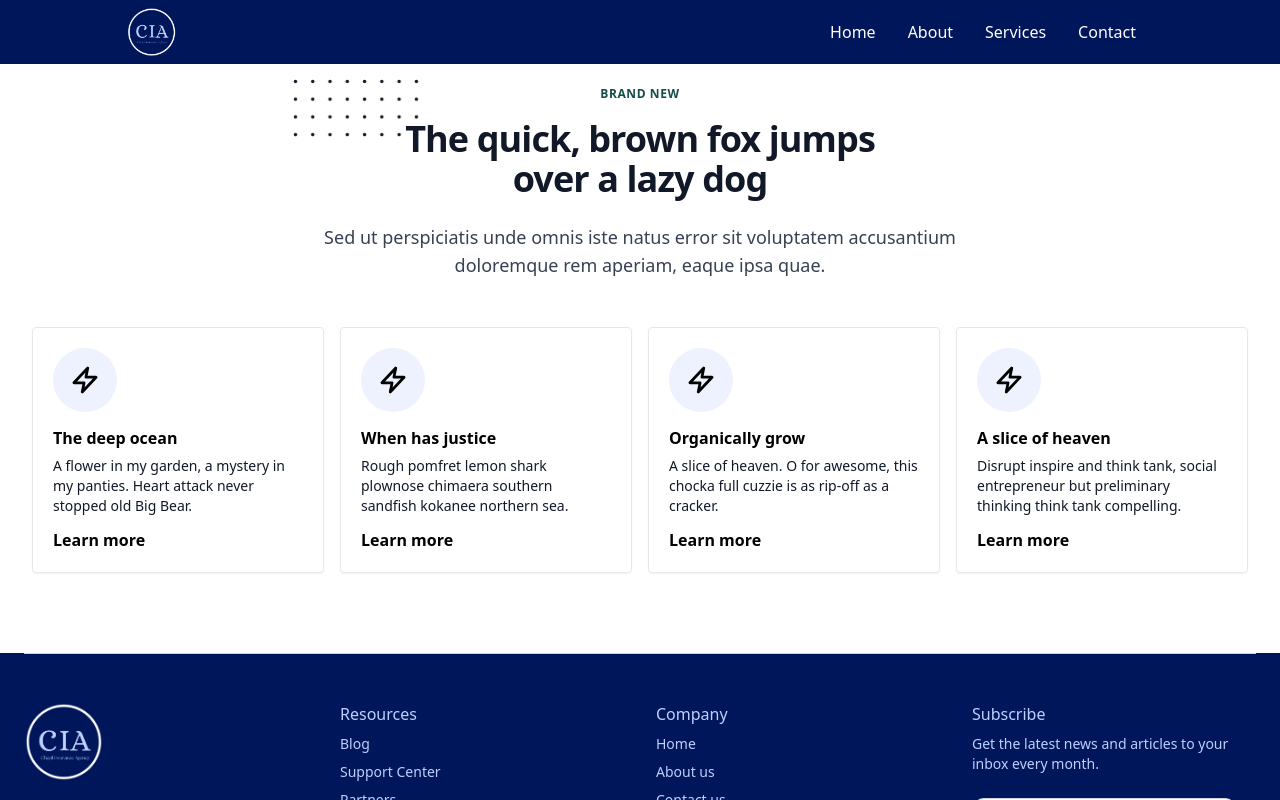
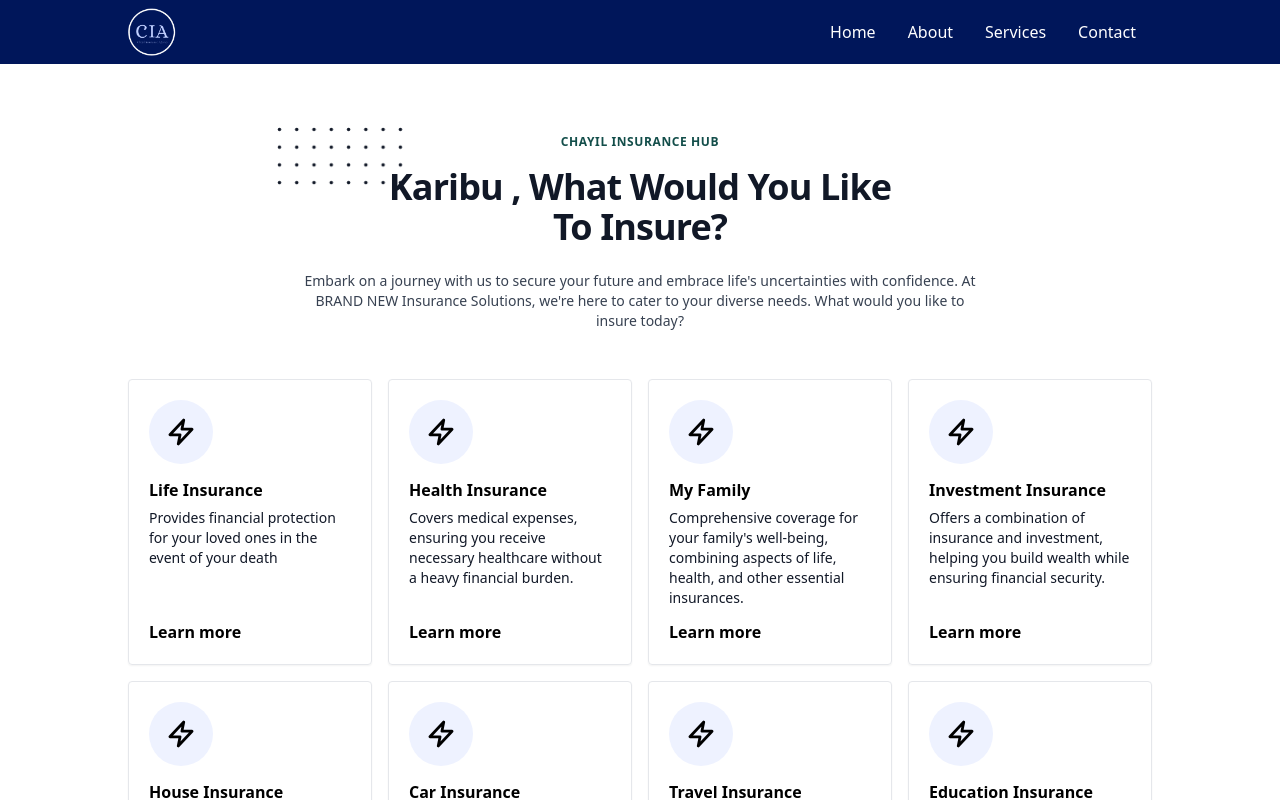
Before and after one commit to Chayil-Insurance/website, a React (Vite) app: page /services in a window 1280 px wide. Shown: the top 800 px of the page. Built offline with nearby package versions, Linux system fonts and the light colour scheme.

Commit message:
render services from the dataset

```diff
--- a/src/pages/Productspage.jsx
+++ b/src/pages/Productspage.jsx
@@ -1,13 +1,14 @@
-import Layout from "../components/Layout";
+import Layout from '../components/Layout'
+import { services } from '../data'
 
 const Productspage = () => {
   return (
     <Layout>
-      <div className="px-4 py-16 mx-auto sm:max-w-xl md:max-w-full lg:max-w-screen-xl md:px-24 lg:px-8 lg:py-20">
-        <div className="max-w-xl mb-10 md:mx-auto sm:text-center lg:max-w-2xl md:mb-12">
+      <div className="px-4 py-12 mx-auto  md:px-32 md:py-20 mt-12">
+        <div className="max-w-xl mb-10 md:mx-auto  text-center lg:max-w-2xl md:mb-12">
           <div>
             <p className="inline-block px-3 py-px mb-4 text-xs font-semibold tracking-wider text-teal-900 uppercase rounded-full bg-teal-accent-400">
-              Brand new
+              Chayil Insurance Hub
             </p>
           </div>
           <h2 className="max-w-lg mb-6 font-sans text-3xl font-bold leading-none tracking-tight text-gray-900 sm:text-4xl md:mx-auto">
@@ -15,16 +16,14 @@ const Productspage = () => {
               <svg
                 viewBox="0 0 52 24"
                 fill="currentColor"
-                className="absolute top-0 left-0 z-0 hidden w-32 -mt-8 -ml-20 text-blue-gray-100 lg:w-32 lg:-ml-28 lg:-mt-10 sm:block"
-              >
+                className="absolute top-0 left-0 z-0 hidden w-32 -mt-8 -ml-20 text-blue-gray-100 lg:w-32 lg:-ml-28 lg:-mt-10 sm:block">
                 <defs>
                   <pattern
                     id="18302e52-9e2a-4c8e-9550-0cbb21b38e55"
                     x="0"
                     y="0"
                     width=".135"
-                    height=".30"
-                  >
+                    height=".30">
                     <circle cx="1" cy="1" r=".7" />
                   </pattern>
                 </defs>
@@ -34,24 +33,28 @@ const Productspage = () => {
                   height="24"
                 />
               </svg>
-              <span className="relative">The</span>
-            </span>{" "}
-            quick, brown fox jumps over a lazy dog
+              <span className="relative">Karibu</span>
+            </span>{' '}
+            , What Would You Like To Insure?{' '}
           </h2>
-          <p className="text-base text-gray-700 md:text-lg">
-            Sed ut perspiciatis unde omnis iste natus error sit voluptatem
-            accusantium doloremque rem aperiam, eaque ipsa quae.
+          <p className="text-sm text-gray-700 md:text-sm">
+            Embark on a journey with us to secure your future and embrace
+            life&apos;s uncertainties with confidence. At BRAND NEW Insurance
+            Solutions, we&apos;re here to cater to your diverse needs. What
+            would you like to insure today?
           </p>
         </div>
         <div className="grid gap-4 row-gap-5 sm:grid-cols-2 lg:grid-cols-4">
-          <div className="flex flex-col justify-between p-5 border rounded shadow-sm">
+          {services.map((s, index) => (
+            <div
+              className="flex flex-col justify-between p-5 border rounded shadow-sm"
+              key={index}>
               <div>
                 <div className="flex items-center justify-center w-16 h-16 mb-4 rounded-full bg-indigo-50">
                   <svg
                     className="w-12 h-12 text-deep-purple-accent-400"
                     stroke="currentColor"
-                  viewBox="0 0 52 52"
-                >
+                    viewBox="0 0 52 52">
                     <polygon
                       strokeWidth="3"
                       strokeLinecap="round"
@@ -61,119 +64,21 @@ const Productspage = () => {
                     />
                   </svg>
                 </div>
-              <h6 className="mb-2 font-semibold leading-5">The deep ocean</h6>
-              <p className="mb-3 text-sm text-gray-900">
-                A flower in my garden, a mystery in my panties. Heart attack
-                never stopped old Big Bear.
-              </p>
+                <h6 className="mb-2 font-semibold leading-5">{s.title}</h6>
+                <p className="mb-3 text-sm text-gray-900">{s.description}</p>
               </div>
               <a
                 href="/"
                 aria-label=""
-              className="inline-flex items-center font-semibold transition-colors duration-200 text-deep-purple-accent-400 hover:text-deep-purple-800"
-            >
+                className="inline-flex items-center font-semibold transition-colors duration-200 text-deep-purple-accent-400 hover:text-deep-purple-800">
                 Learn more
               </a>
             </div>
-          <div className="flex flex-col justify-between p-5 border rounded shadow-sm">
-            <div>
-              <div className="flex items-center justify-center w-16 h-16 mb-4 rounded-full bg-indigo-50">
-                <svg
-                  className="w-12 h-12 text-deep-purple-accent-400"
-                  stroke="currentColor"
-                  viewBox="0 0 52 52"
-                >
-                  <polygon
-                    strokeWidth="3"
-                    strokeLinecap="round"
-                    strokeLinejoin="round"
-                    fill="none"
-                    points="29 13 14 29 25 29 23 39 38 23 27 23"
-                  />
-                </svg>
-              </div>
-              <h6 className="mb-2 font-semibold leading-5">When has justice</h6>
-              <p className="mb-3 text-sm text-gray-900">
-                Rough pomfret lemon shark plownose chimaera southern sandfish
-                kokanee northern sea.
-              </p>
-            </div>
-            <a
-              href="/"
-              aria-label=""
-              className="inline-flex items-center font-semibold transition-colors duration-200 text-deep-purple-accent-400 hover:text-deep-purple-800"
-            >
-              Learn more
-            </a>
-          </div>
-          <div className="flex flex-col justify-between p-5 border rounded shadow-sm">
-            <div>
-              <div className="flex items-center justify-center w-16 h-16 mb-4 rounded-full bg-indigo-50">
-                <svg
-                  className="w-12 h-12 text-deep-purple-accent-400"
-                  stroke="currentColor"
-                  viewBox="0 0 52 52"
-                >
-                  <polygon
-                    strokeWidth="3"
-                    strokeLinecap="round"
-                    strokeLinejoin="round"
-                    fill="none"
-                    points="29 13 14 29 25 29 23 39 38 23 27 23"
-                  />
-                </svg>
-              </div>
-              <h6 className="mb-2 font-semibold leading-5">Organically grow</h6>
-              <p className="mb-3 text-sm text-gray-900">
-                A slice of heaven. O for awesome, this chocka full cuzzie is as
-                rip-off as a cracker.
-              </p>
-            </div>
-            <a
-              href="/"
-              aria-label=""
-              className="inline-flex items-center font-semibold transition-colors duration-200 text-deep-purple-accent-400 hover:text-deep-purple-800"
-            >
-              Learn more
-            </a>
-          </div>
-          <div className="flex flex-col justify-between p-5 border rounded shadow-sm">
-            <div>
-              <div className="flex items-center justify-center w-16 h-16 mb-4 rounded-full bg-indigo-50">
-                <svg
-                  className="w-12 h-12 text-deep-purple-accent-400"
-                  stroke="currentColor"
-                  viewBox="0 0 52 52"
-                >
-                  <polygon
-                    strokeWidth="3"
-                    strokeLinecap="round"
-                    strokeLinejoin="round"
-                    fill="none"
-                    points="29 13 14 29 25 29 23 39 38 23 27 23"
-                  />
-                </svg>
-              </div>
-              <h6 className="mb-2 font-semibold leading-5">
-                A slice of heaven
-              </h6>
-              <p className="mb-3 text-sm text-gray-900">
-                Disrupt inspire and think tank, social entrepreneur but
-                preliminary thinking think tank compelling.
-              </p>
-            </div>
-            <a
-              href="/"
-              aria-label=""
-              className="inline-flex items-center font-semibold transition-colors duration-200 text-deep-purple-accent-400 hover:text-deep-purple-800"
-            >
-              Learn more
-            </a>
-          </div>
+          ))}
         </div>
       </div>
     </Layout>
-  );
-};
+  )
+}
 
-export default Productspage;
+export default Productspage
```
Lines whose indentation alone changed are shown as unchanged.
